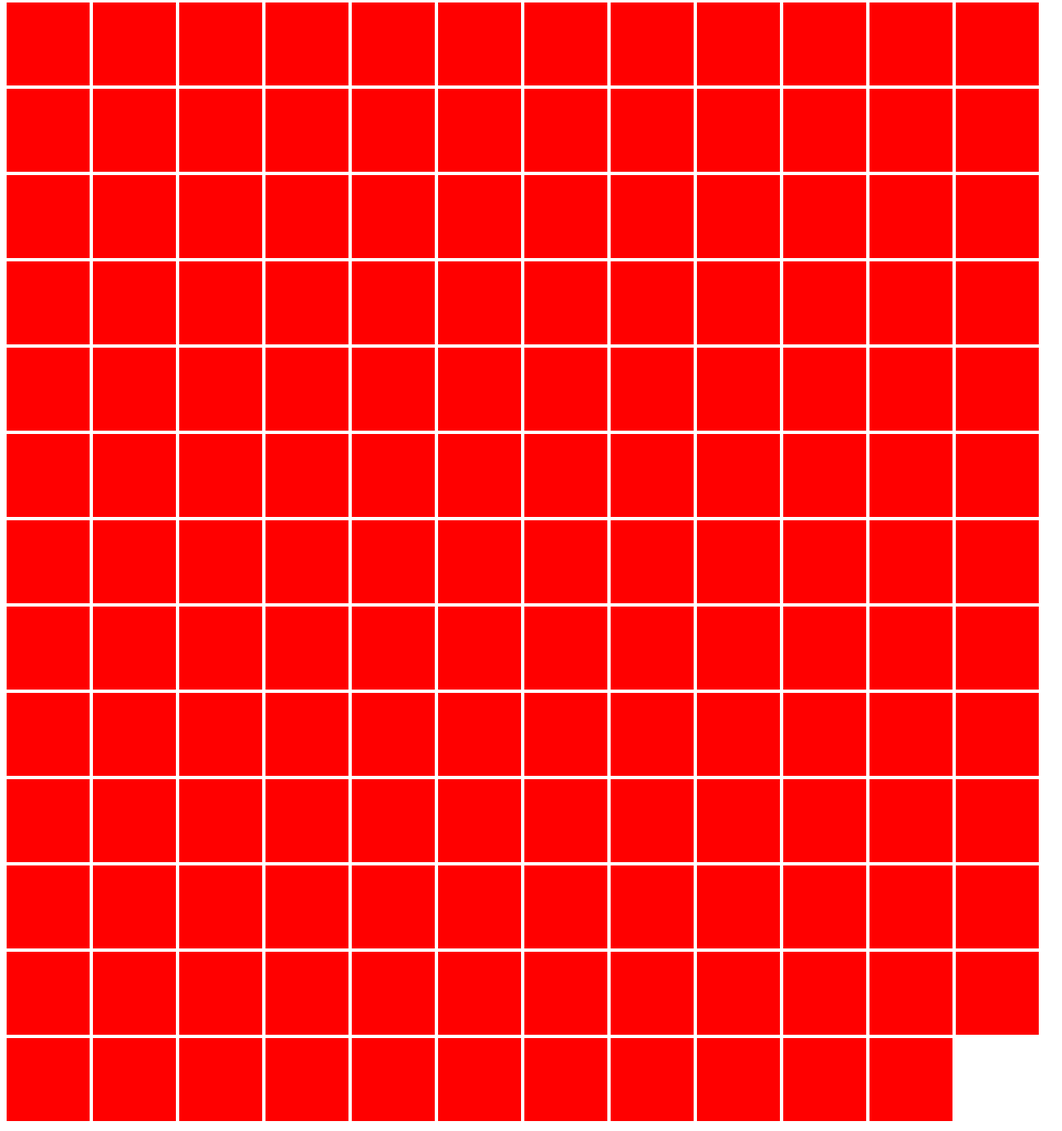
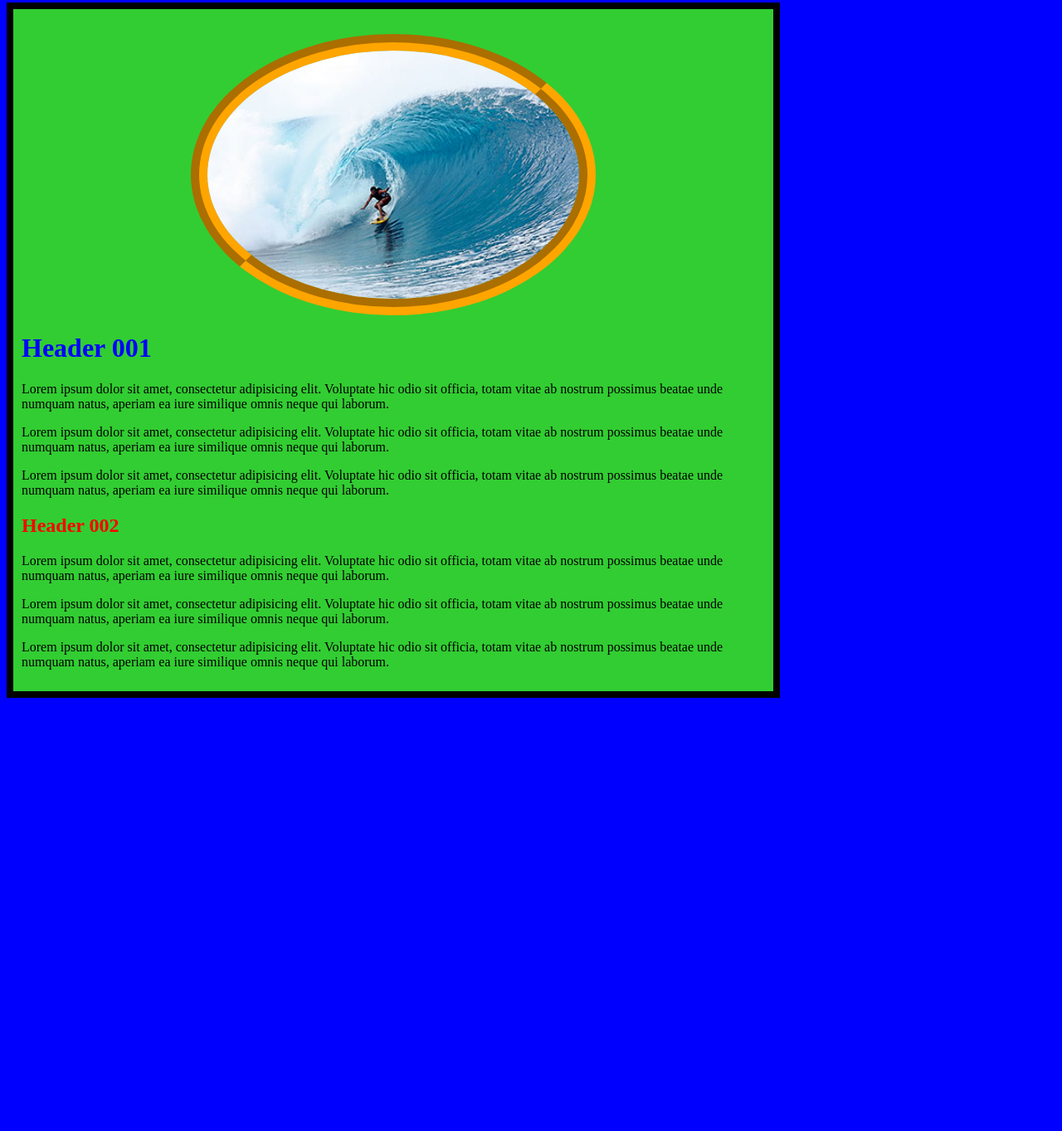
Before and after one commit to tonyhandjr/practice, a plain HTML site: page The-surfer-page/index.html in a window 1280 px wide. Shown: the part 5-1368 px from the top of the page at 83% size. After the commit the page ends 854 px from the top, so only its background shows below. Drawn offline with Linux system fonts and the light colour scheme.

Commit message:
Adds surfer page

```diff
--- a/The-surfer-page/css/main.css
+++ b/The-surfer-page/css/main.css
@@ -1,10 +1,23 @@
-div {
-  width: 100px;
-  height: 100px;
-  background-color: red;
-  display: inline-block;
+html {
+  background-color: blue;
 }
-div:hover {
-  background-color: green;
-  cursor: pointer;
+body {
+  width: 70%;
+  border: 8px solid black;
+  background-color: limegreen;
+  padding: 10px;
+  font-size: 16px;
 }
+img {
+  border: 20px groove orange;
+  border-radius: 50%;
+  display: block;
+  margin: 20px auto;
+  width: 50%;
+}
+.head_1 {
+  color: blue;
+}
+.head_2 {
+  color: red;
+}
--- a/The-surfer-page/index.html
+++ b/The-surfer-page/index.html
@@ -2,166 +2,19 @@
 <html lang="en">
 <head>
   <meta charset="UTF-8">
-<link rel="stylesheet" href="main.css">
-  <title>Document</title>
+<link rel="stylesheet" href="css/main.css">
+<!-- <link rel="stylesheet" href="css/reset.css"> -->
+  <title>The Surfer Page</title>
 </head>
 <body>
-
- <div></div>
- <div></div>
- <div></div>
- <div></div>
- <div></div>
- <div></div>
- <div></div>
- <div></div>
- <div></div>
- <div></div>
- <div></div>
- <div></div>
- <div></div>
- <div></div>
- <div></div>
- <div></div>
- <div></div>
- <div></div>
- <div></div>
- <div></div>
- <div></div>
- <div></div>
- <div></div>
- <div></div>
- <div></div>
- <div></div>
- <div></div>
- <div></div>
- <div></div>
- <div></div>
- <div></div>
- <div></div>
- <div></div>
- <div></div>
- <div></div>
- <div></div>
- <div></div>
- <div></div>
- <div></div>
- <div></div>
- <div></div>
- <div></div>
- <div></div>
- <div></div>
- <div></div>
- <div></div>
- <div></div>
- <div></div>
- <div></div>
- <div></div>
- <div></div>
- <div></div>
- <div></div>
- <div></div>
- <div></div>
- <div></div>
- <div></div>
- <div></div>
- <div></div>
- <div></div>
- <div></div>
- <div></div>
- <div></div>
- <div></div>
- <div></div>
- <div></div>
- <div></div>
- <div></div>
- <div></div>
- <div></div>
- <div></div>
- <div></div>
- <div></div>
- <div></div>
- <div></div>
- <div></div>
- <div></div>
- <div></div>
- <div></div>
- <div></div>
- <div></div>
- <div></div>
- <div></div>
- <div></div>
- <div></div>
- <div></div>
- <div></div>
- <div></div>
- <div></div>
- <div></div>
- <div></div>
- <div></div>
- <div></div>
- <div></div>
- <div></div>
- <div></div>
- <div></div>
- <div></div>
- <div></div>
- <div></div>
- <div></div>
- <div></div>
- <div></div>
- <div></div>
- <div></div>
- <div></div>
- <div></div>
- <div></div>
- <div></div>
- <div></div>
- <div></div>
- <div></div>
- <div></div>
- <div></div>
- <div></div>
- <div></div>
- <div></div>
- <div></div>
- <div></div>
- <div></div>
- <div></div>
- <div></div>
- <div></div>
- <div></div>
- <div></div>
- <div></div>
- <div></div>
- <div></div>
- <div></div>
- <div></div>
- <div></div>
- <div></div>
- <div></div>
- <div></div>
- <div></div>
- <div></div>
- <div></div>
- <div></div>
- <div></div>
- <div></div>
- <div></div>
- <div></div>
- <div></div>
- <div></div>
- <div></div>
- <div></div>
- <div></div>
- <div></div>
- <div></div>
- <div></div>
- <div></div>
- <div></div>
- <div></div>
- <div></div>
- <div></div>
-
+  <img src="../Img/surf.jpg">
+  <h1 class="head_1">Header 001</h1>
+  <p>Lorem ipsum dolor sit amet, consectetur adipisicing elit. Voluptate hic odio sit officia, totam vitae ab nostrum possimus beatae unde numquam natus, aperiam ea iure similique omnis neque qui laborum.</p>
+  <p>Lorem ipsum dolor sit amet, consectetur adipisicing elit. Voluptate hic odio sit officia, totam vitae ab nostrum possimus beatae unde numquam natus, aperiam ea iure similique omnis neque qui laborum.</p>
+  <p>Lorem ipsum dolor sit amet, consectetur adipisicing elit. Voluptate hic odio sit officia, totam vitae ab nostrum possimus beatae unde numquam natus, aperiam ea iure similique omnis neque qui laborum.</p>
+  <h2 class="head_2">Header 002</h2>
+  <p>Lorem ipsum dolor sit amet, consectetur adipisicing elit. Voluptate hic odio sit officia, totam vitae ab nostrum possimus beatae unde numquam natus, aperiam ea iure similique omnis neque qui laborum.</p>
+  <p>Lorem ipsum dolor sit amet, consectetur adipisicing elit. Voluptate hic odio sit officia, totam vitae ab nostrum possimus beatae unde numquam natus, aperiam ea iure similique omnis neque qui laborum.</p>
+  <p>Lorem ipsum dolor sit amet, consectetur adipisicing elit. Voluptate hic odio sit officia, totam vitae ab nostrum possimus beatae unde numquam natus, aperiam ea iure similique omnis neque qui laborum.</p>
 </body>
 </html>
--- a/The-surfer-page/main.css
+++ /dev/null
@@ -1,10 +0,0 @@
-div {
-  width: 100px;
-  height: 100px;
-  background-color: red;
-  display: inline-block;
-}
-div:hover {
-  background-color: green;
-  cursor: pointer;
-}
--- /dev/null
+++ b/nth/main.css
@@ -0,0 +1,4 @@
+/*li:nth-child(10n+8) {*/
+li:nth-child(9n+3) {
+  color: red;
+}
```
Also changed, not shown: hands-on-excersices/css/main.css (+33 -5 lines), hands-on-excersices/index.html (+15 -0 lines), new/index.html (added, +42 -0 lines), new/main.css (added, +52 -0 lines), nth/index.html (added, +55 -0 lines), Img/68015-Asuna-Sword-Art-Online-387x600.jpg (renamed from 68015-Asuna-Sword-Art-Online-387x600.jpg), Img/surf.jpg (added).
